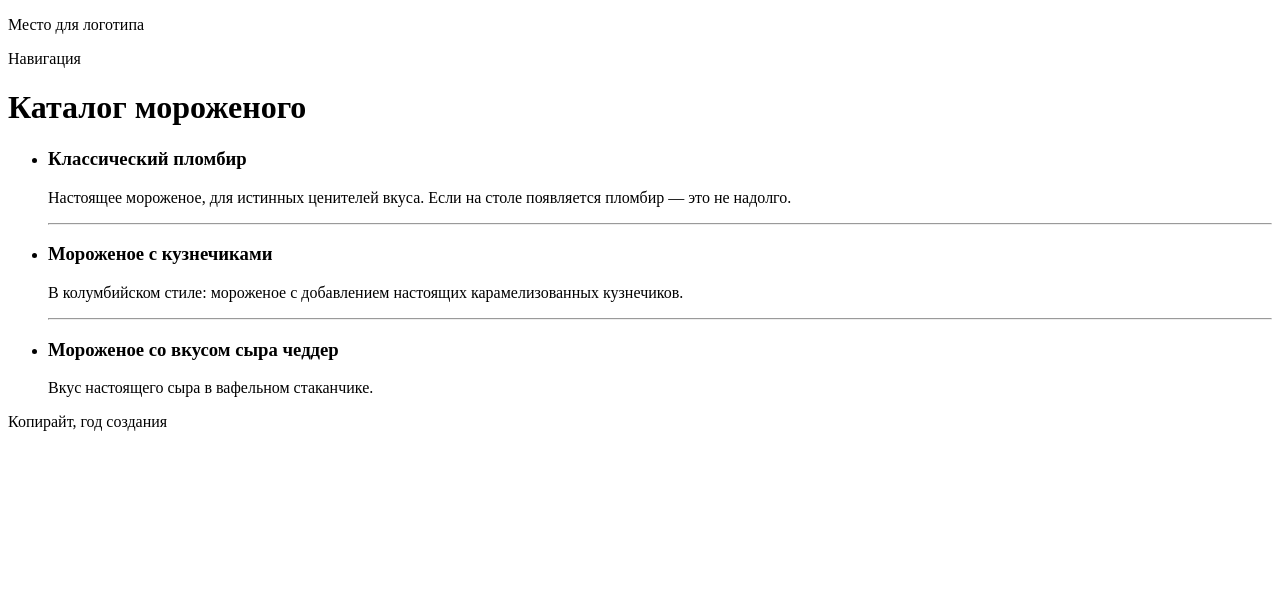
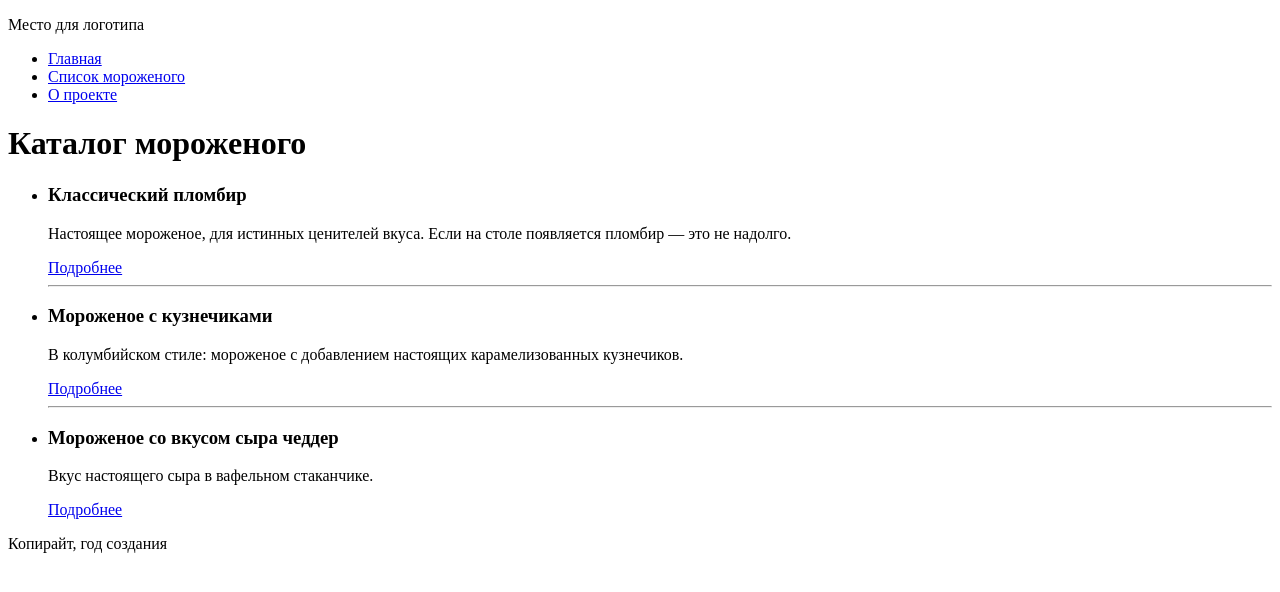
Before and after one commit to tizzhh/practicum_py, a Django app: page /ice_cream/ in a window 1280 px wide. Shown: the top 592 px of the page. Run offline with Django 4.2, Linux system fonts and the light colour scheme.

Commit message:
sprint-5 task5-4

```diff
--- a/sprint-4/about/urls.py
+++ b/sprint-4/about/urls.py
@@ -2,6 +2,8 @@ from django.urls import path
 
 from . import views
 
+app_name = 'about'
+
 urlpatterns = [
-    path('', views.description),
+    path('', views.description, name='description'),
 ]
--- a/sprint-4/anfisa_for_friends/settings.py
+++ b/sprint-4/anfisa_for_friends/settings.py
@@ -1,4 +1,3 @@
-import os
 from pathlib import Path
 
 BASE_DIR = Path(__file__).resolve().parent.parent
--- a/sprint-4/homepage/urls.py
+++ b/sprint-4/homepage/urls.py
@@ -2,6 +2,8 @@ from django.urls import path
 
 from . import views
 
+app_name = 'homepage'
+
 urlpatterns = [
-    path('', views.index),
+    path('', views.index, name='index'),
 ]
--- a/sprint-4/ice_cream/urls.py
+++ b/sprint-4/ice_cream/urls.py
@@ -2,7 +2,9 @@ from django.urls import path
 
 from . import views
 
+app_name = 'ice_cream'
+
 urlpatterns = [
-    path('', views.ice_cream_list),
-    path('<int:pk>/', views.ice_cream_detail),
+    path('', views.ice_cream_list, name='ice_cream_list'),
+    path('<int:pk>/', views.ice_cream_detail, name='ice_cream_detail'),
 ]
--- a/sprint-4/ice_cream/views.py
+++ b/sprint-4/ice_cream/views.py
@@ -31,5 +31,5 @@ def ice_cream_detail(request, pk):
 
 def ice_cream_list(request):
     template = 'ice_cream/list.html'
-    context = {'ice_cream_catalog': ice_cream_catalog}
+    context = {'ice_cream_list': ice_cream_catalog}
     return render(request, template, context)
--- a/sprint-4/templates/ice_cream/list.html
+++ b/sprint-4/templates/ice_cream/list.html
@@ -5,10 +5,11 @@
 {% block content %}
   <h1>Каталог мороженого</h1>
   <ul>
-  {% for ice_cream in ice_cream_catalog %}
+    {% for ice_cream in ice_cream_list %}
       <li>
         <h3>{{ ice_cream.title }}</h3>
         <p>{{ ice_cream.description }}</p>
+        <a href="{% url 'ice_cream:ice_cream_detail' ice_cream.id %}">Подробнее</a>
       </li>
       {% if not forloop.last %}
         <hr>
--- a/sprint-4/templates/includes/header.html
+++ b/sprint-4/templates/includes/header.html
@@ -1,4 +1,16 @@
 <header>
   <p>Место для логотипа</p>
-  <nav>Навигация</nav>
+  <nav>
+    <ul>
+      <li>
+        <a href="{% url 'homepage:index' %}">Главная</a>
+      </li>
+      <li>
+        <a href="{% url 'ice_cream:ice_cream_list' %}">Список мороженого</a>
+      </li>
+      <li>
+        <a href="{% url 'about:description' %}">О проекте</a>
+      </li>
+    </ul>
+  </nav>
 </header>
```
Lines whose indentation alone changed are shown as unchanged.
